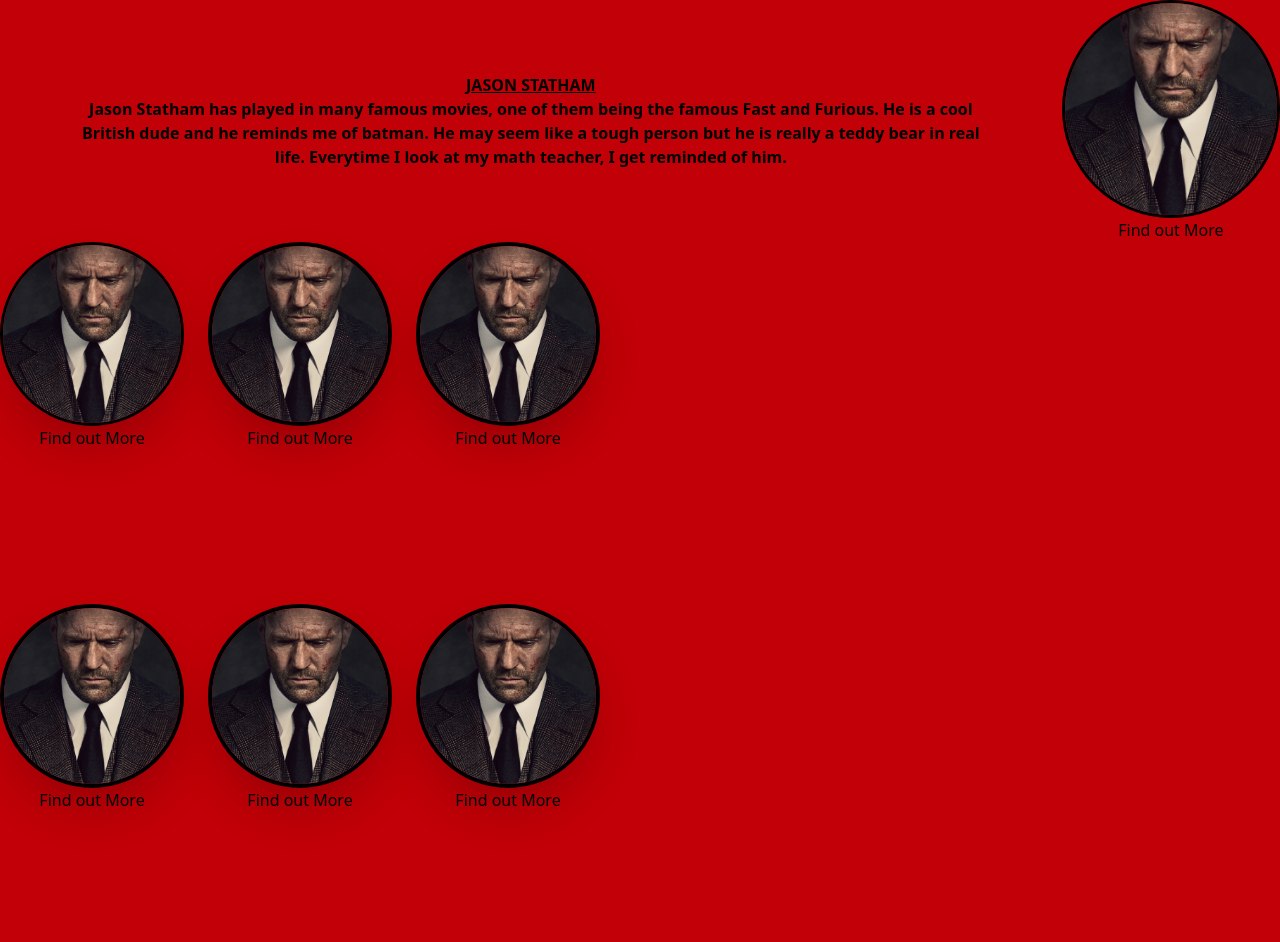
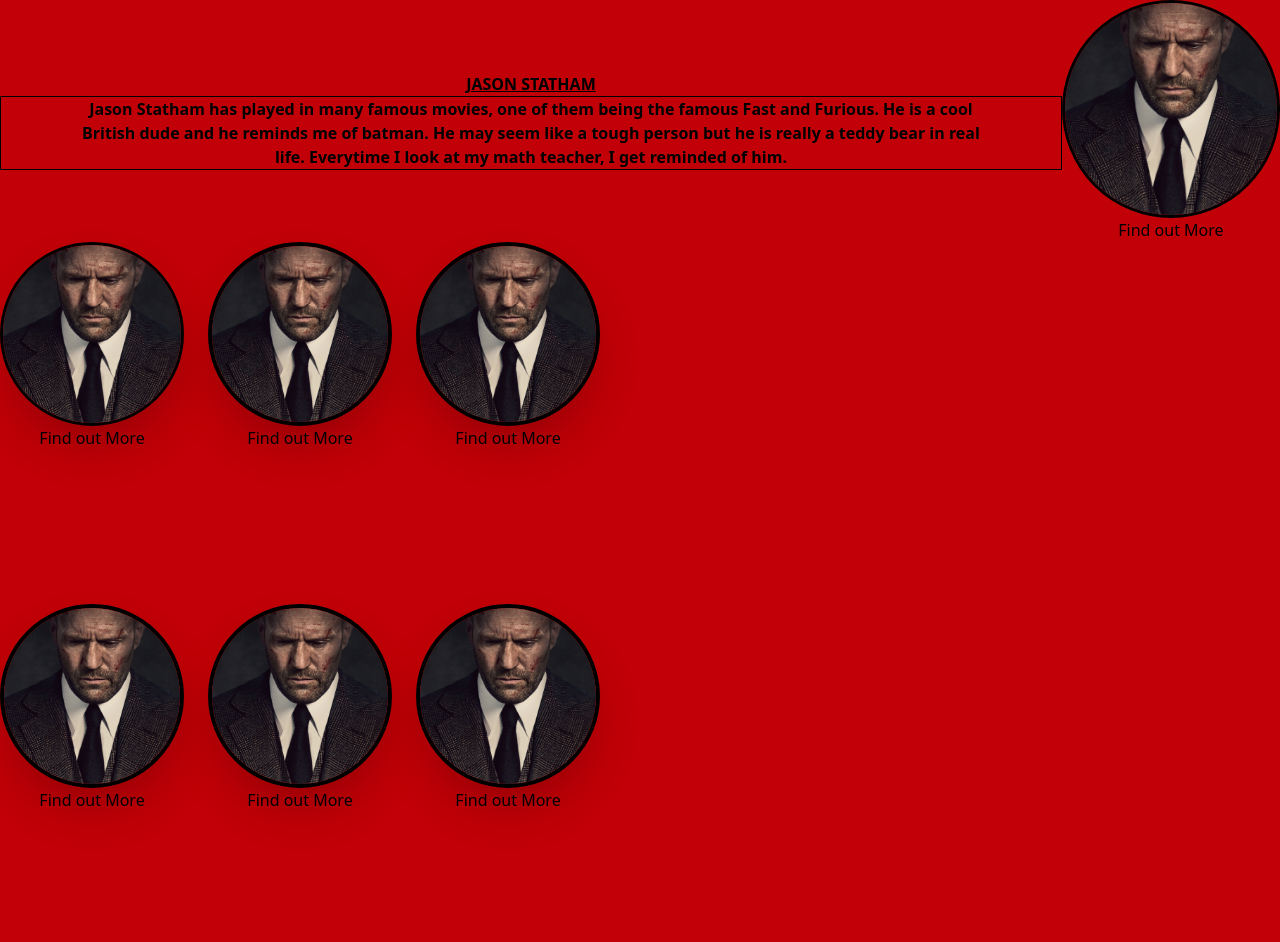
Before and after one commit to rjohn05-dc/Tailwind-CSS-Introduction---Challenge-Assignment, a plain HTML site: page index.html in a window 1280 px wide. Drawn offline with nearby package versions, Linux system fonts and the light colour scheme.

Commit message:
added a border to my paragraph tag

```diff
--- a/index.html
+++ b/index.html
@@ -11,7 +11,7 @@
     <div class="flex items-center justify-center ">
         <div>
             <h1 class="text-center px-20 font-bold underline underline-offset-1 uppercase"> Jason Statham</h1>
-            <p class="text-center px-20 font-bold">Jason Statham has played in many famous movies, one of them being the famous Fast and Furious. He is a cool British dude and he reminds me of batman. He may seem like a tough person but he is really a teddy bear in real life. Everytime I look at my math teacher, I get reminded of him. </p>
+            <p class="text-center px-20 font-bold border-1">Jason Statham has played in many famous movies, one of them being the famous Fast and Furious. He is a cool British dude and he reminds me of batman. He may seem like a tough person but he is really a teddy bear in real life. Everytime I look at my math teacher, I get reminded of him. </p>
         </div>
 
         <div>
@@ -32,7 +32,7 @@
                 <button class=" rounded-none flex column hover:bg-blue-700 m-auto">Find out More</button>
             </div>
             <div>
-                <img class="rounded-full border-4 flex flex-row shadow-2xl" src="./images/Jason Statham Hitman.jpg" alt="Jason Statham">
+                <img class="rounded-full border-4 flex flex-row shadow-2xl " src="./images/Jason Statham Hitman.jpg" alt="Jason Statham">
                 <button class=" rounded-none flex column hover:bg-blue-700 m-auto">Find out More</button>
             </div>
             <div>
```
